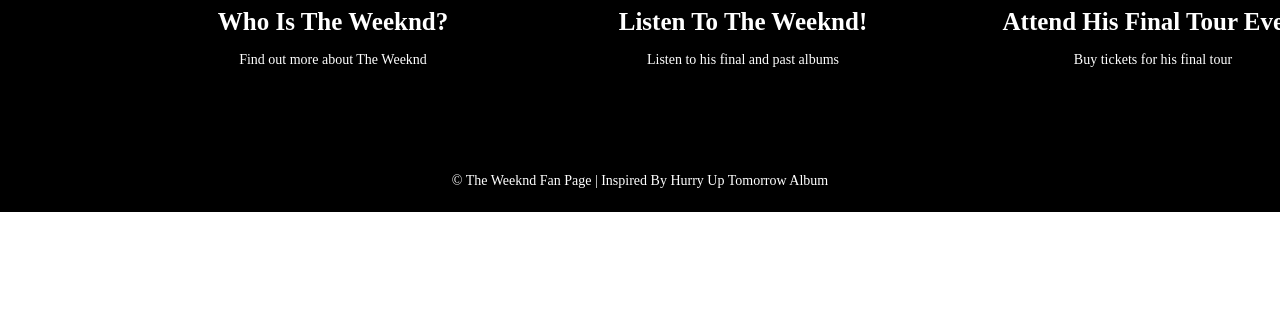
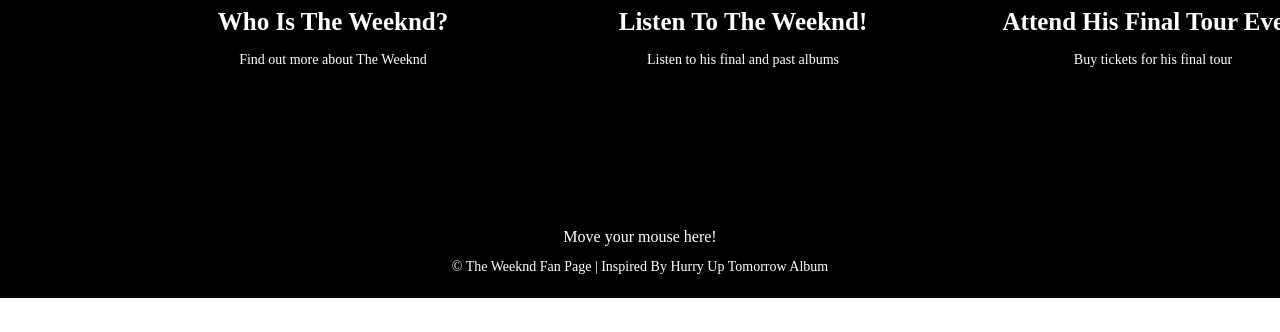
Before and after one commit to JoseCampos1034/Gd107Midterm, a plain HTML site: page index.html in a window 1280 px wide. Shown: the part 1559-1891 px from the top of the page. Before the commit the page ends 1771 px from the top, so only its background shows below. Drawn offline with Linux system fonts and the light colour scheme.

Commit message:
Update stylehome.css

```diff
--- a/css/stylehome.css
+++ b/css/stylehome.css
@@ -193,6 +193,19 @@ p{
   font-size: 14px;
 }
 /*-----Footer-----*/
+/* #5: Mouse Move Event - Tracking Mouse Movement */
+#trackingArea {
+    width: 200px;
+    height: 100px;
+    background-color: black;
+    text-align: center;
+    line-height: 190px;
+    font-size: 16px;
+    color: #fff;
+    text-align: center;
+    display: inline-block;
+  /* Visual container for tracking mouse movement */
+}
 .footer{
   width: 100%;
   text-align: center;
```
